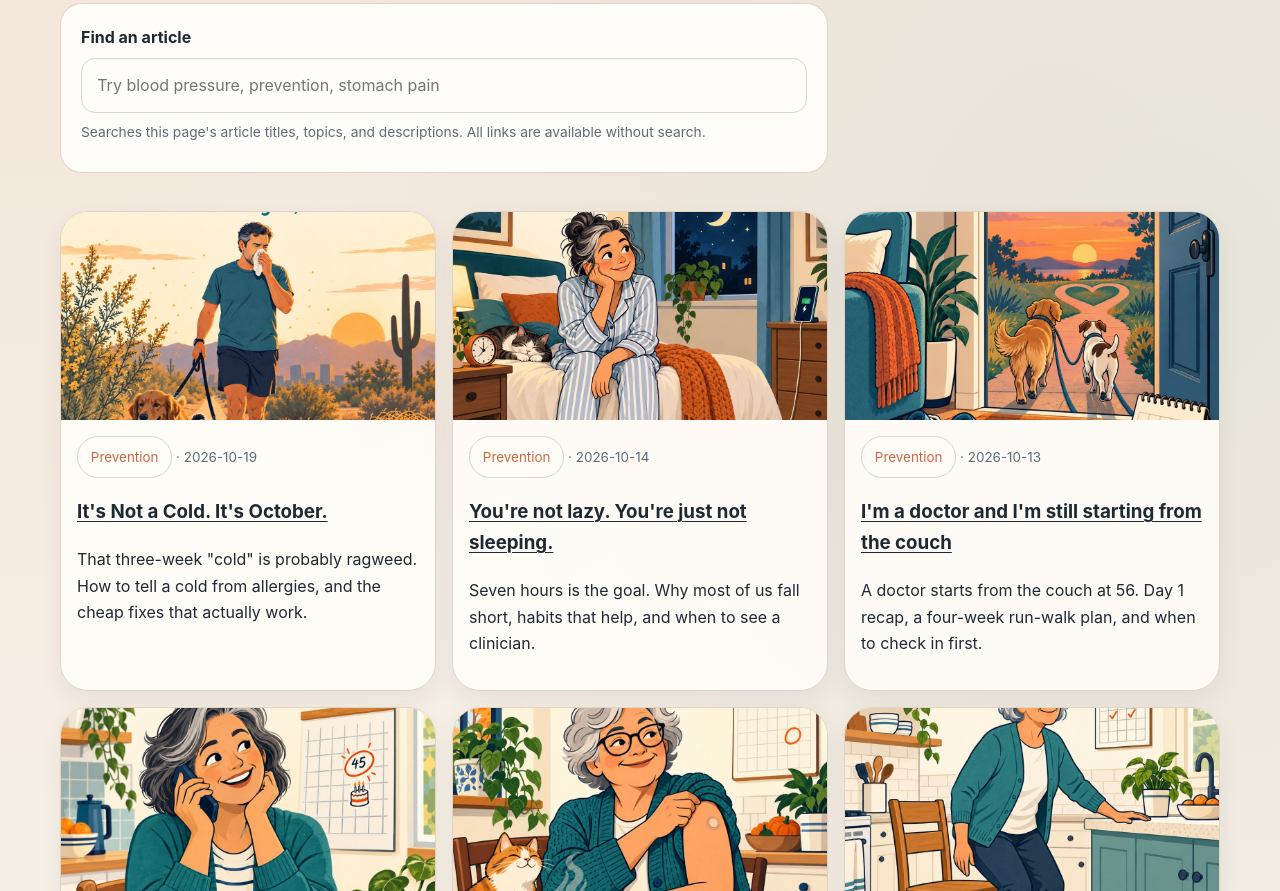
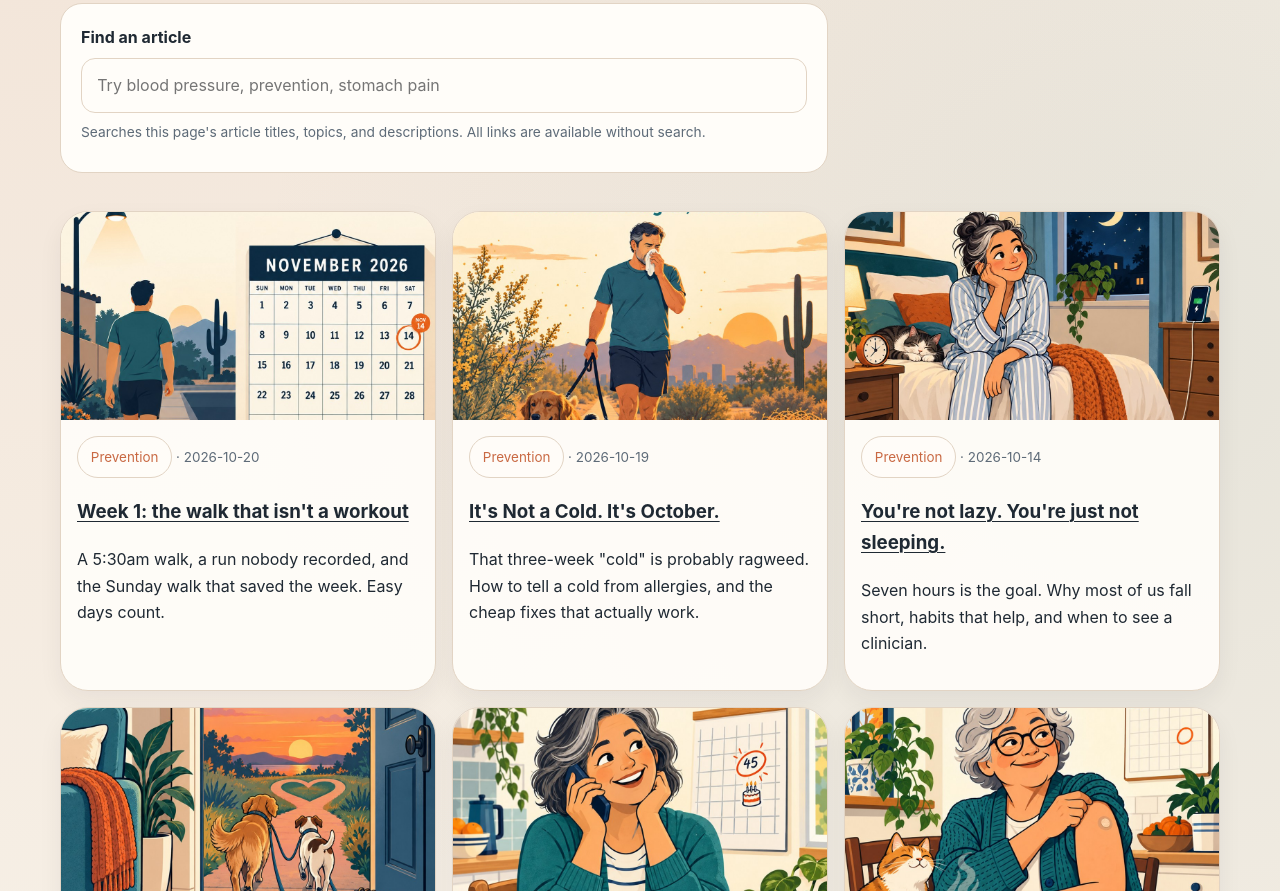
Before and after one commit to opieclawnunez/familydoc9-site, a plain HTML site: page articles.html in a window 1280 px wide. Shown: the part 517-1408 px from the top of the page. Drawn offline with Linux system fonts and the light colour scheme.

Commit message:
Add Heart Walk Week 1 card to articles grid
Added a new article card for 'Week 1: the walk that isn't a workout' with relevant metadata and image.

```diff
--- a/articles.html
+++ b/articles.html
@@ -71,6 +71,14 @@
     </section>
     <section class="section">
       <div class="article-grid">
+        <article class="media-card">
+          <img src="assets/media/1-heart-walk-week-1-card.jpg" alt="Illustration of a man in a t-shirt walking on an early-morning sidewalk past desert landscaping, beside a November calendar with the 14th circled: Week 1, the walk that isn't a workout" width="1080" height="1350" loading="lazy">
+          <div class="media-copy">
+            <div class="meta"><span class="category-chip">Prevention</span> · 2026-10-20</div>
+            <h3><a href="heart-walk-week-1-walk-not-workout.html">Week 1: the walk that isn&#x27;t a workout</a></h3>
+            <p>A 5:30am walk, a run nobody recorded, and the Sunday walk that saved the week. Easy days count.</p>
+          </div>
+        </article>
         <article class="media-card">
           <img src="assets/media/1-phoenix-fall-allergies-card.jpg" alt="Illustration of a man walking two dogs on a desert sidewalk at golden hour, pressing a tissue to his nose: it's not a cold, it's October - Phoenix fall allergies" width="1080" height="1350" loading="lazy">
           <div class="media-copy">
```
